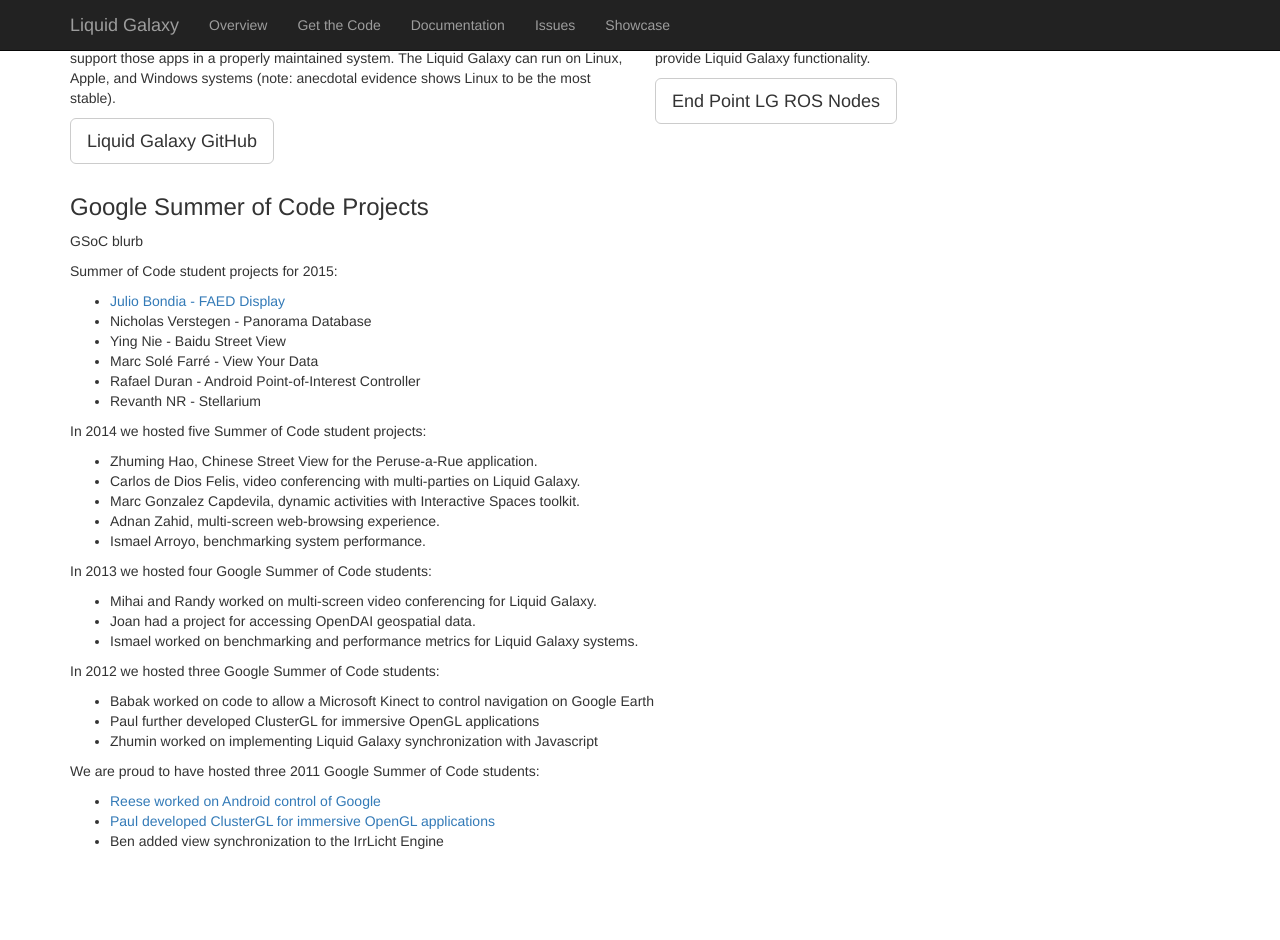
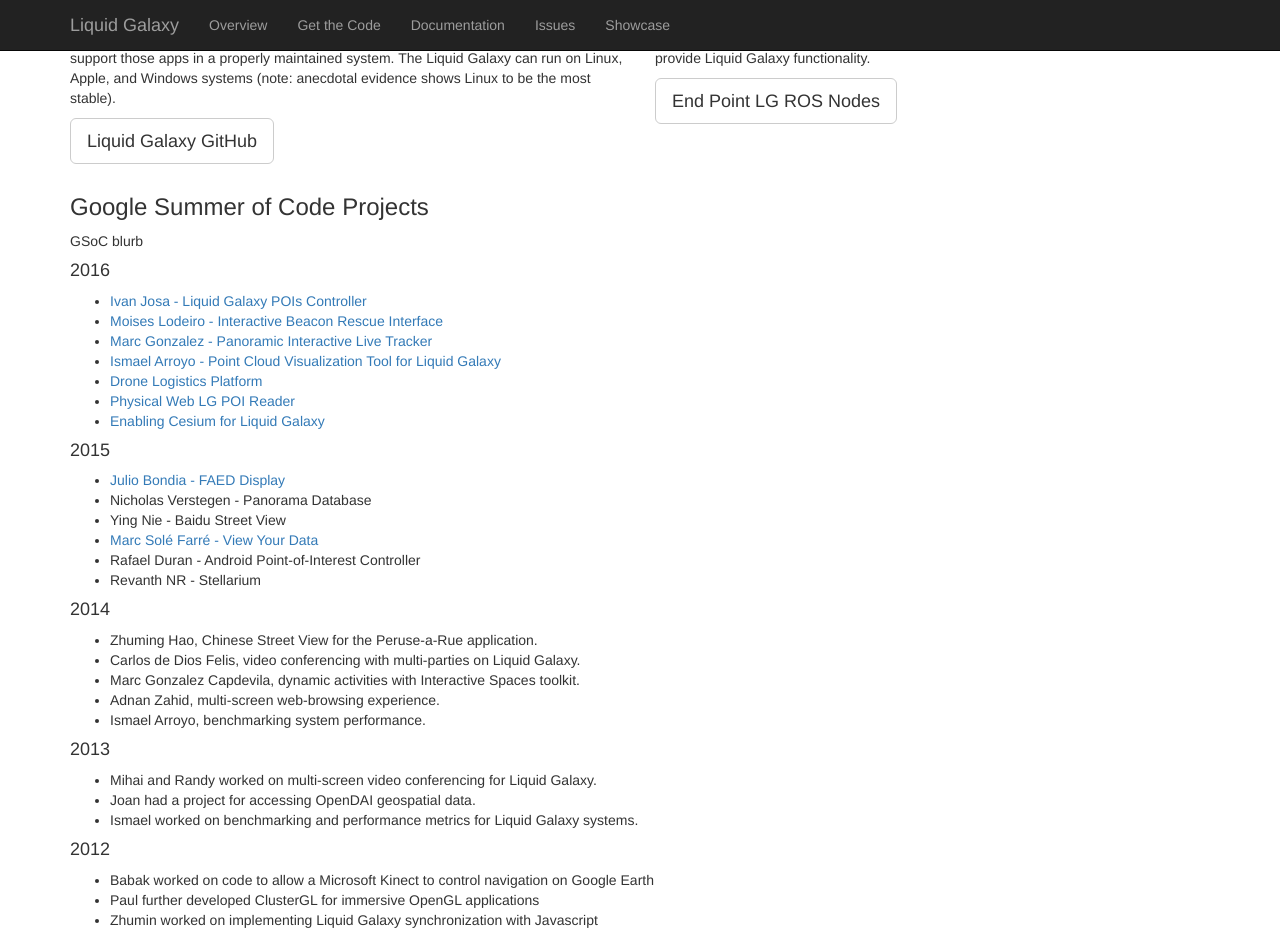
Before and after one commit to EndPointCorp/liquidgalaxy_wip, a Jekyll site: the page index.html, which Jekyll copies as it is, in a window 1280 px wide and 1400 px high, scrolled down 852 px. Shown: the top 940 px of the window. Built offline with Jekyll 4.4.1, drawn with Linux system fonts in a browser that asks for light colours.

Commit message:
Update GSoC Get the Code formatting, add a bunch more code links for GSoC

```diff
--- a/index.html
+++ b/index.html
@@ -71,17 +71,28 @@
       </div>
       <h3>Google Summer of Code Projects</h3>
       <p>GSoC blurb</p>
-      <p>Summer of Code student projects for 2015: </p>
+<h4>2016</h4>
+<ul>
+  <li><a href="https://github.com/LiquidGalaxyLAB/Liquid-Galaxy-POIs-Controller">Ivan Josa - Liquid Galaxy POIs Controller</a></li>
+  <li><a href="https://github.com/LiquidGalaxyLAB/IBRI">Moises Lodeiro - Interactive Beacon Rescue Interface</a></li>
+  <li><a href="https://github.com/LiquidGalaxyLAB/PILT">Marc Gonzalez - Panoramic Interactive Live Tracker</a></li>
+  <li><a href="https://github.com/LiquidGalaxyLAB/asherat666-lg-potree">Ismael Arroyo - Point Cloud Visualization Tool for Liquid Galaxy</a></li>
+  <li><a href="https://github.com/LiquidGalaxyLAB/DLP">Drone Logistics Platform</a></li>
+  <li><a href="https://github.com/LiquidGalaxyLAB/PhysicalWebLGPoiReader">Physical Web LG POI Reader</a></li>
+  <li><a href="https://github.com/abhishekvp/cesium-lg">Enabling Cesium for Liquid Galaxy</a></li>
+</ul>
+
+<h4>2015</h4>
 <ul>
   <li><a href="https://github.com/LiquidGalaxyLAB/FAED">Julio Bondia - FAED Display</a></li>
   <li>Nicholas Verstegen - Panorama Database</li>
   <li>Ying Nie - Baidu Street View</li>
-<li>Marc Solé Farré - View Your Data</li>
+  <li><a href="https://github.com/LiquidGalaxyLAB/ViewYourData">Marc Solé Farré - View Your Data</a></li>
   <li>Rafael Duran - Android Point-of-Interest Controller</li>
   <li>Revanth NR - Stellarium</li>
 </ul>
 
-<p>In 2014 we hosted five Summer of Code student projects:</p>
+<h4>2014</h4>
 <ul>
   <li>Zhuming Hao, Chinese Street View for the Peruse-a-Rue application.</li>
   <li>Carlos de Dios Felis, video conferencing with multi-parties on Liquid Galaxy.</li>
@@ -90,25 +101,25 @@
   <li>Ismael Arroyo, benchmarking system performance.</li>
 </ul>
 
-<p>In 2013 we hosted four Google Summer of Code students:</p>
+<h4>2013</h4>
 <ul>
   <li>Mihai and Randy worked on multi-screen video conferencing for Liquid Galaxy.</li>
   <li>Joan had a project for accessing OpenDAI geospatial data.</li>
   <li>Ismael worked on benchmarking and performance metrics for Liquid Galaxy systems.</li>
 </ul>
 
-<p>In 2012 we hosted three Google Summer of Code students:</p>
+<h4>2012</h4>
 <ul>
   <li>Babak worked on code to allow a Microsoft Kinect to control navigation on Google Earth</li>
   <li>Paul further developed ClusterGL for immersive OpenGL applications</li>
   <li>Zhumin worked on implementing Liquid Galaxy synchronization with Javascript</li>
 </ul>
 
-<p> We are proud to have hosted three 2011 Google Summer of Code students:</p>
+<h4>2011</h4>
 <ul>
   <li><a href="https://github.com/reesebutler/Android-accelerometer-and-touch-screen-control">Reese worked on Android control of Google</a></li>
   <li><a href="https://github.com/bieh/clustergl">Paul developed ClusterGL for immersive OpenGL applications</a></li>
-<li>Ben added view synchronization to the IrrLicht Engine</li>
+  <li><a href="https://github.com/bwright/gsoc2011">Ben added view synchronization to the IrrLicht Engine</a></li>
 </ul>
     </div>
 
```
Lines whose indentation alone changed are shown as unchanged.
